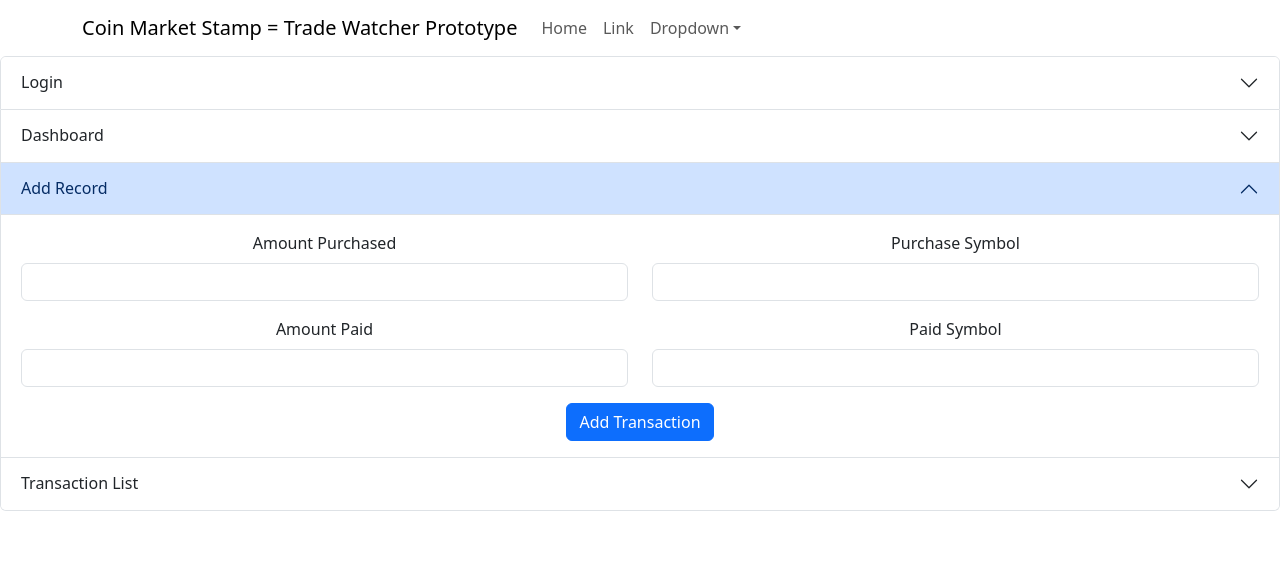
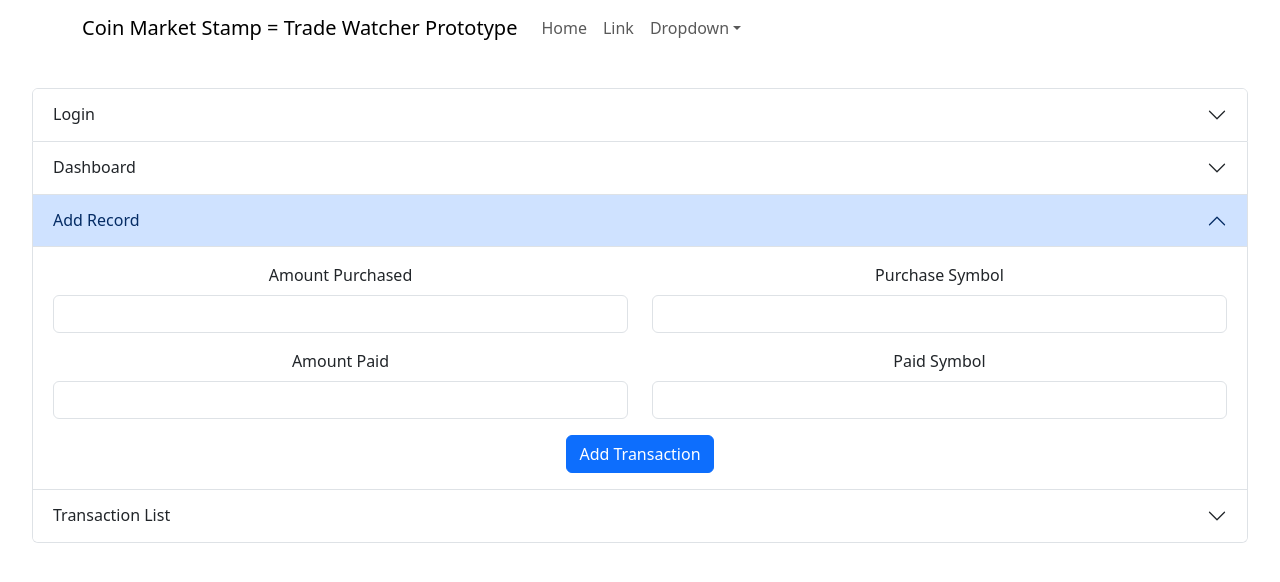
Before and after one commit to the-outrun-coder/Trade_Watcher, a React (Vite) app in the folder UI_REACT/: page / in a window 1280 px wide. Shown: the top 582 px of the page. Built offline with nearby package versions, Linux system fonts and the light colour scheme; no server answers.

Commit message:
setup DynamicContainer to receive children for centered column controlled layout

```diff
--- a/UI_REACT/src/App.css
+++ b/UI_REACT/src/App.css
@@ -1,9 +1,6 @@
 #root {
 	margin: 0 auto;
 	text-align: center;
-	/* NOTE - To a container element */
-	/* max-width: 1280px; */
-	/* padding: 2rem; */
 }
 
 .logo {
@@ -41,3 +38,17 @@
 .read-the-docs {
   color: #888;
 }
+
+/* - LAYOUT - */
+.dyna-container {
+	display: flex;
+	justify-content: center;
+  place-items: center;
+	padding: 2rem;
+	/* border: 1px solid red; */
+}
+
+.dyna-container .column {
+	width: 100%;
+	/* border: 1px solid red; */
+}
--- a/UI_REACT/src/App.tsx
+++ b/UI_REACT/src/App.tsx
@@ -6,6 +6,7 @@ import { store } from './store';
 import AddRecord from './features/add-record';
 import TransactionList from './features/transaction-list';
 import { fetchUsers } from './store/slice/users';
+import DynamicContainer from './component/layout/dynamic-container';
 
 
 function App() {
@@ -15,7 +16,6 @@ function App() {
 
 	return (
 		<Provider store={store}>
-
 
 			<Navbar expand="lg">
 				<Container>
@@ -41,6 +41,7 @@ function App() {
 				</Container>
 			</Navbar>
 
+			<DynamicContainer>
 				<div className="proxy-router-feature-accordion">
 					<Accordion defaultActiveKey="2">
 						<Accordion.Item eventKey='0'>
@@ -75,7 +76,7 @@ function App() {
 						</Accordion.Item>
 					</Accordion>
 				</div>
-
+			</DynamicContainer>
 		</Provider>
 	)
 }
--- /dev/null
+++ b/UI_REACT/src/component/layout/dynamic-container.tsx
@@ -0,0 +1,15 @@
+import { PropsWithChildren } from "react";
+// NOTE - Found tut on how to define a type for a projected component
+// https://blog.logrocket.com/react-children-prop-typescript/
+
+function DynamicContainer({children} : PropsWithChildren) {
+	return (
+		<div className="dyna-container">
+			<div className="column">
+				{children}
+			</div>
+		</div>
+	);
+}
+
+export default DynamicContainer;
--- a/UI_REACT/src/index.css
+++ b/UI_REACT/src/index.css
@@ -24,9 +24,6 @@ a:hover {
 
 body {
   margin: 0;
-  /* display: flex; */
-  place-items: center;
-  min-width: 320px;
   min-height: 100vh;
 }
 
```
Lines whose indentation alone changed are shown as unchanged.
